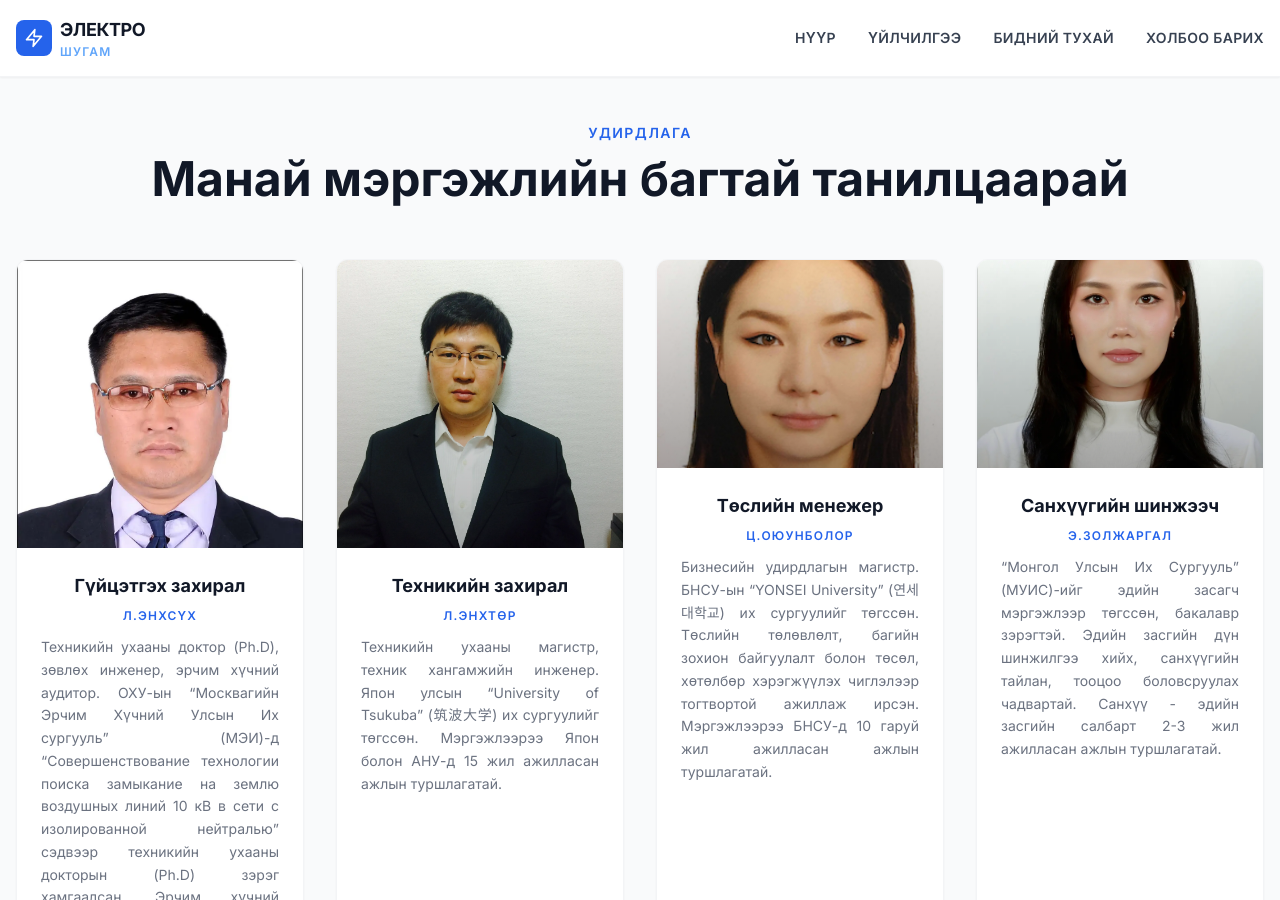
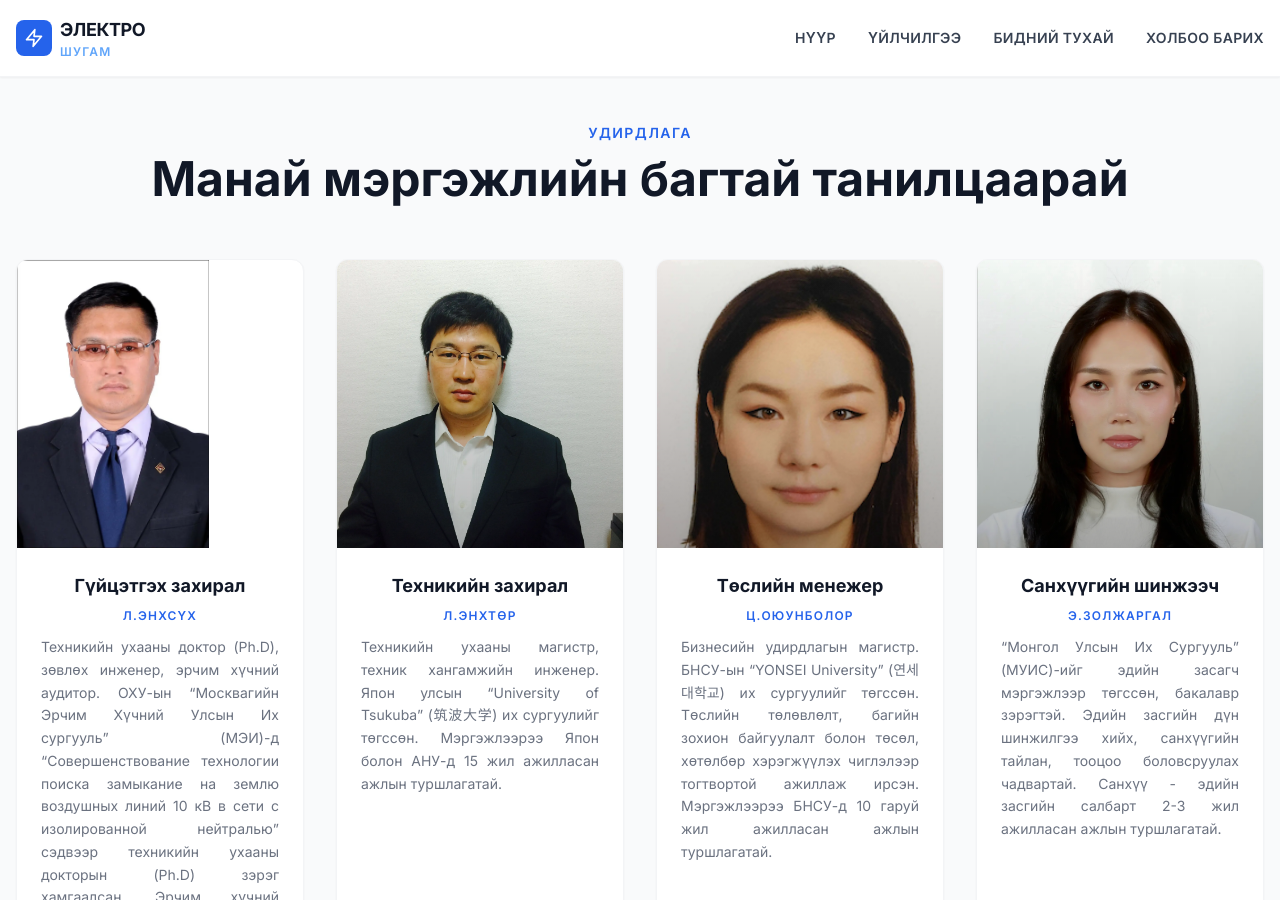
Before and after one commit to electroshugam/electroshugam_web_new, a Jekyll site: the page built from index.html, in a window 1280 px wide and 900 px high, scrolled down 3236 px. Built offline with Jekyll 4.4.1, drawn with Linux system fonts in a browser that asks for light colours; nearby versions of some CDN libraries.

Commit message:
fig update

```diff
--- a/index.html
+++ b/index.html
@@ -220,8 +220,8 @@
 
       <!-- zoom layer -->
           <img
-            src="{{ '/media/enkhsukh.webp' | relative_url }}"
-            class="w-full h-full object-cover object-top">
+            src="{{ '/media/enkhsukh.webp' | relative_url }}" alt = "Гүйцэтгэх захирал"
+            class="service-image h-full object-cover object-top">
 
       </div>
       <div class="absolute inset-0 bg-gradient-to-t from-black/30 to-transparent"></div>
@@ -249,10 +249,9 @@
       </div>
       <!-- Service 3 -->
       <div class="service-card group bg-white rounded-xl overflow-hidden shadow-sm hover:shadow-xl transition-all duration-300 border border-gray-100 hover:border-blue-100">
-        <div class="relative h-52 overflow-hidden">
-            <div class="w-full h-full object-cover">
-              <img src="{{ '/media/oyunbolor.png' | relative_url }}" alt="Төслийн менежер" class="service-image w-full h-full object-cover">
-            </div>
+        <div class="relative h-72 overflow-hidden">
+              <img src="{{ '/media/oyunbolor.png' | relative_url }}" alt="Төслийн менежер"
+                   class="service-image w-full h-full object-cover object-top">
               <div class="absolute inset-0 bg-gradient-to-t from-black/30 to-transparent"></div>
         </div>
         <div class="p-6">
@@ -265,8 +264,9 @@
       </div>
       <!-- Service 4 -->
       <div class="service-card group bg-white rounded-xl overflow-hidden shadow-sm hover:shadow-xl transition-all duration-300 border border-gray-100 hover:border-blue-100">
-        <div class="relative h-52 overflow-hidden">
-          <img src="{{ '/media/zoljargal.webp' | relative_url }}" alt="Санхүүгийн шинжээч" class="service-image w-full h-full object-cover">
+        <div class="relative h-72 overflow-hidden">
+          <img src="{{ '/media/zoljargal.webp' | relative_url }}" alt="Санхүүгийн шинжээч"
+              class="service-image w-full h-full object-cover object-top">
           <div class="absolute inset-0 bg-gradient-to-t from-black/30 to-transparent"></div>
         </div>
         <div class="p-6">
```
